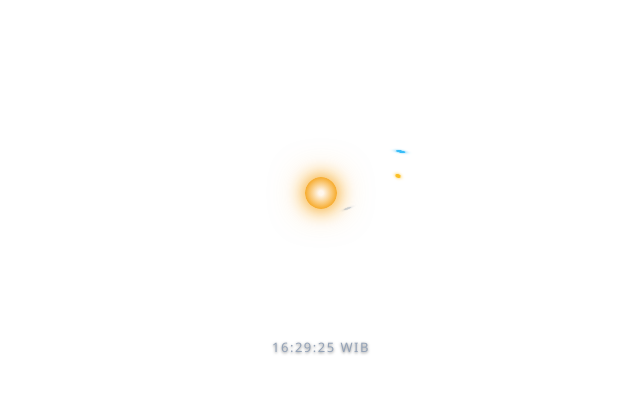
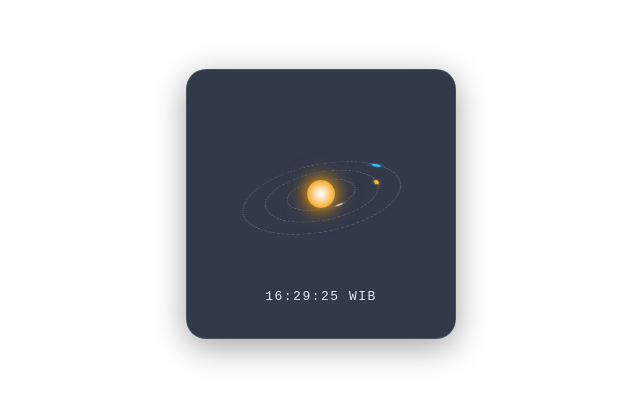
Before and after one commit to aodhanwynndale/planetaryclock, a plain HTML site: page index.html in a window 1280 px wide. Shown: the part 196-598 px from the top of the page, without its empty margins (319-959 px from the left). Drawn offline with Linux system fonts and the light colour scheme.

Commit message:
Update index.html

```diff
--- a/index.html
+++ b/index.html
@@ -8,39 +8,53 @@
     * { box-sizing: border-box; margin: 0; padding: 0; }
 
     body {
-      background: transparent; /* Background transparan */
+      background: transparent;
+      display: flex;
+      justify-content: center;
+      align-items: center;
+      min-height: 100vh;
+      font-family: 'Segoe UI', system-ui, -apple-system, sans-serif;
+      overflow: hidden;
+    }
+
+    /* Card Kotak Estetik dengan Efek Kaca Gelap */
+    .widget-card {
+      width: 270px;
+      height: 270px;
+      background: rgba(15, 23, 42, 0.85); /* Warna gelap transparan agar kontras */
+      backdrop-filter: blur(8px);
+      border: 1px solid rgba(255, 255, 255, 0.12);
+      border-radius: 20px;
+      box-shadow: 0 8px 32px 0 rgba(0, 0, 0, 0.37);
       display: flex;
       flex-direction: column;
       justify-content: center;
       align-items: center;
-      min-height: 100vh;
-      font-family: 'Segoe UI', system-ui, -apple-system, sans-serif;
-      color: #e2e8f0;
-      overflow: hidden;
+      position: relative;
     }
 
     .clock-container {
       position: relative;
-      width: 300px;
-      height: 280px;
+      width: 200px;
+      height: 180px;
       display: flex;
       justify-content: center;
       align-items: center;
-      perspective: 800px; /* Efek perspektif kedalaman 3D */
+      perspective: 600px;
     }
 
-    /* Matahari di pusat */
+    /* Matahari */
     .sun {
       position: absolute;
-      width: 32px;
-      height: 32px;
+      width: 28px;
+      height: 28px;
       background: radial-gradient(circle, #fff7ed 10%, #f59e0b 80%, #d97706 100%);
       border-radius: 50%;
-      box-shadow: 0 0 18px #f59e0b, 0 0 35px rgba(245, 158, 11, 0.5);
+      box-shadow: 0 0 15px #f59e0b, 0 0 25px rgba(245, 158, 11, 0.6);
       z-index: 10;
     }
 
-    /* Orbit elips dengan kemiringan 3D */
+    /* Orbit Elips 3D */
     .orbit-system {
       position: absolute;
       width: 100%;
@@ -48,49 +62,48 @@
       display: flex;
       justify-content: center;
       align-items: center;
-      transform: rotateX(65deg) rotateY(-10deg); /* Membuat orbit jadi oval/elips miring */
+      transform: rotateX(65deg) rotateY(-10deg);
       transform-style: preserve-3d;
     }
 
     .orbit {
       position: absolute;
-      border: 1px dashed rgba(255, 255, 255, 0.2);
+      border: 1px dashed rgba(255, 255, 255, 0.25);
       border-radius: 50%;
       animation: spin linear infinite;
       transform-style: preserve-3d;
     }
 
-    /* Durasi dipelankan agar gerakan rileks */
-    .orbit.mercury { width: 100px; height: 100px; animation-duration: 12s; }
-    .orbit.venus   { width: 160px; height: 160px; animation-duration: 22s; }
-    .orbit.earth   { width: 230px; height: 230px; animation-duration: 36s; }
+    /* Kecepatan Putaran Pelan & Rileks */
+    .orbit.mercury { width: 70px; height: 70px; animation-duration: 12s; }
+    .orbit.venus   { width: 115px; height: 115px; animation-duration: 22s; }
+    .orbit.earth   { width: 160px; height: 160px; animation-duration: 36s; }
 
     /* Planet */
     .planet-wrapper {
       position: absolute;
-      top: -6px;
+      top: -5px;
       left: 50%;
       transform: translateX(-50%);
     }
 
     .planet {
       border-radius: 50%;
-      /* Membalikkan rotasi 3D agar planet tetap tampak bulat sempurna */
       transform: rotateX(-65deg);
     }
 
-    .mercury .planet { width: 8px; height: 8px; background: #cbd5e1; box-shadow: 0 0 6px #cbd5e1; }
-    .venus .planet   { width: 11px; height: 11px; background: #fbbf24; box-shadow: 0 0 8px #fbbf24; }
-    .earth .planet   { width: 13px; height: 13px; background: #38bdf8; box-shadow: 0 0 10px #38bdf8; }
+    .mercury .planet { width: 7px; height: 7px; background: #cbd5e1; box-shadow: 0 0 5px #cbd5e1; }
+    .venus .planet   { width: 10px; height: 10px; background: #fbbf24; box-shadow: 0 0 7px #fbbf24; }
+    .earth .planet   { width: 12px; height: 12px; background: #38bdf8; box-shadow: 0 0 9px #38bdf8; }
 
     /* Jam Digital */
     .time-display {
       margin-top: 5px;
       font-size: 13px;
       letter-spacing: 1.5px;
-      color: #94a3b8;
+      color: #e2e8f0;
       font-weight: 500;
-      text-shadow: 0 1px 3px rgba(0,0,0,0.5);
+      font-family: monospace;
     }
 
     @keyframes spin {
@@ -100,6 +113,7 @@
 </head>
 <body>
 
+  <div class="widget-card">
     <div class="clock-container">
       <div class="sun"></div>
       <div class="orbit-system">
@@ -108,8 +122,8 @@
         <div class="orbit earth"><div class="planet-wrapper"><div class="planet"></div></div></div>
       </div>
     </div>
-
     <div class="time-display" id="clock">00:00:00 WIB</div>
+  </div>
 
   <script>
     function updateClock() {
```
Lines whose indentation alone changed are shown as unchanged.
